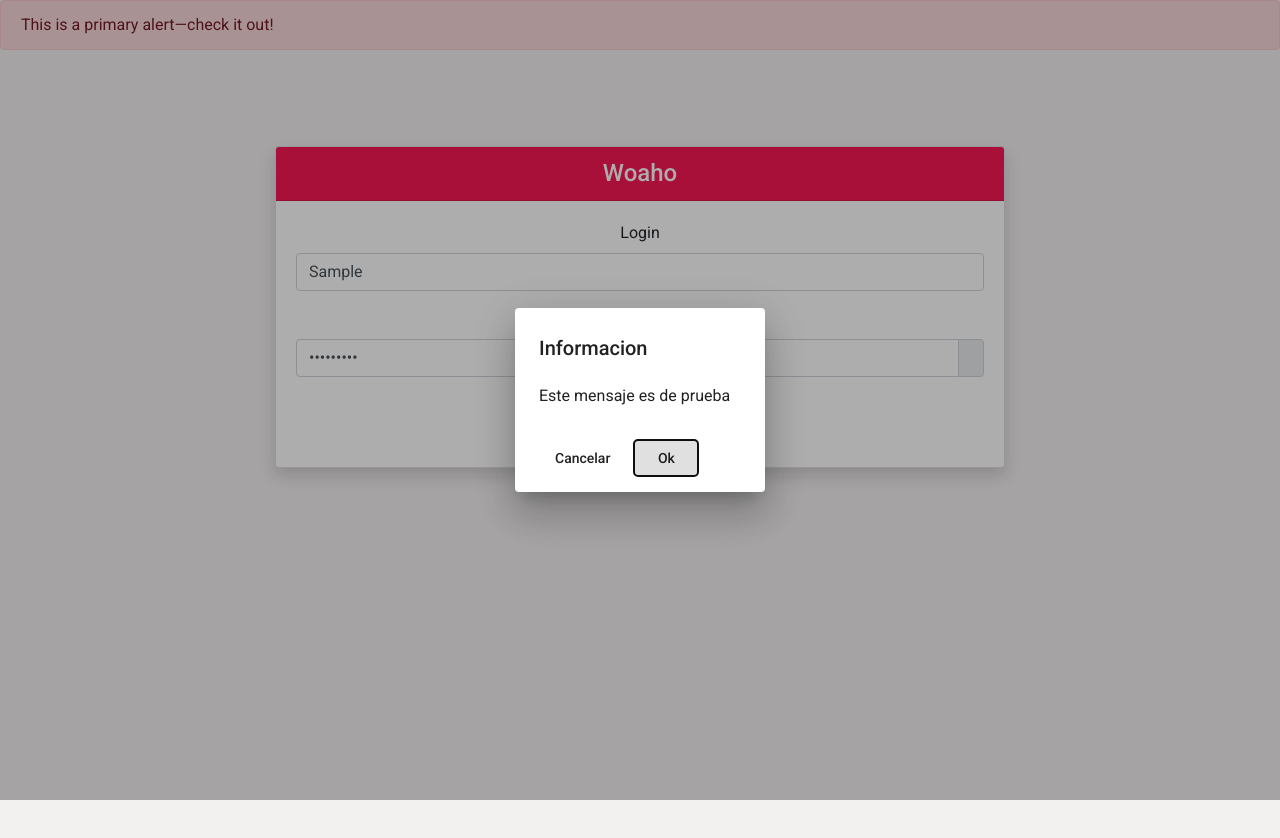
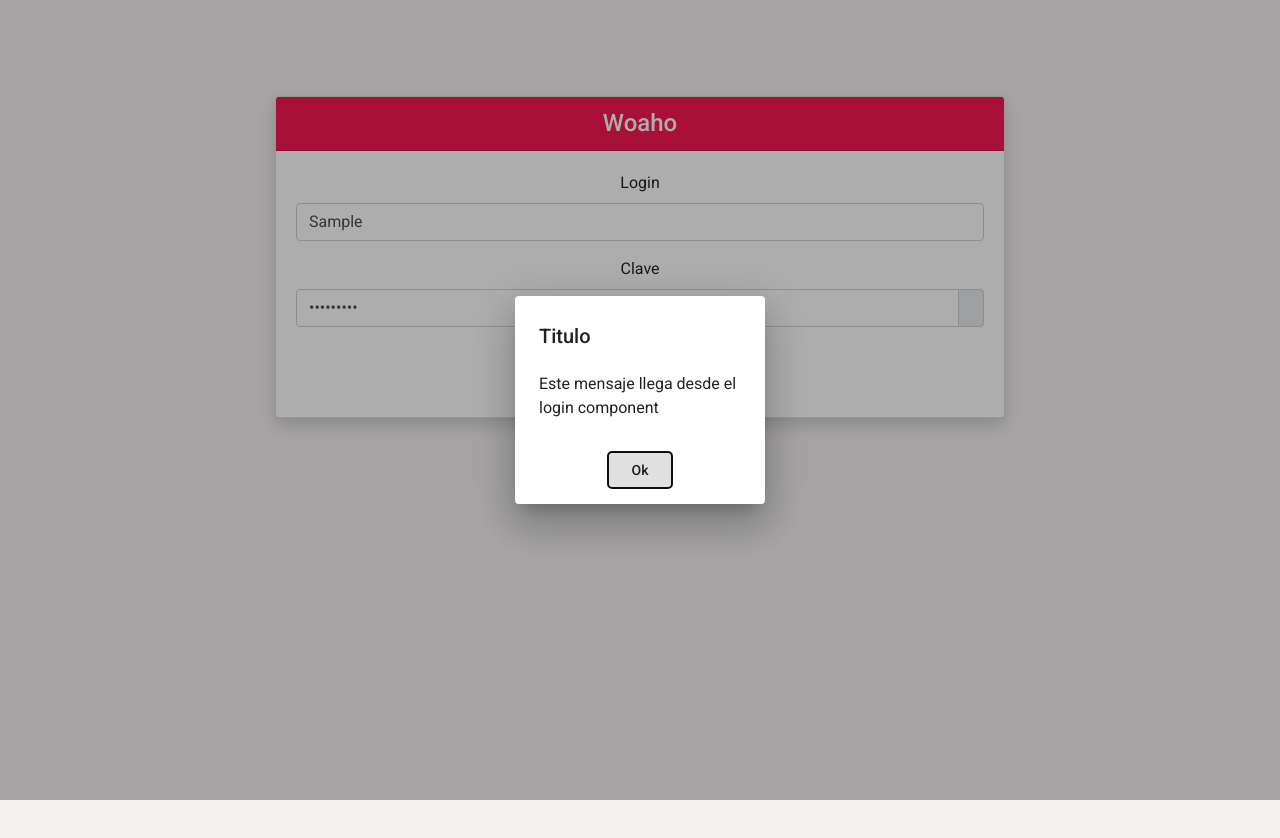
Before and after one commit to juanfernandocabuyales/waho, an Angular app in the folder adminWoahoFinal/: page / in a window 1280 px wide. Both pictures are taken after typing "Sample", "Sample123" into the empty fields and a click on the button "Ingresar". Shown: the top 838 px of the page. Before the commit the page ends 800 px from the top, so only its background shows below. Built offline with nearby package versions, Linux system fonts and the light colour scheme; some icons are missing.

Commit message:
Se ajusta dialogo de informacion

```diff
--- a/adminWoahoFinal/src/app/pages/dialog/dialog.component.html
+++ b/adminWoahoFinal/src/app/pages/dialog/dialog.component.html
@@ -2,7 +2,6 @@
 <div mat-dialog-content>
     <p>{{data.strInformacion}}</p>
 </div>
-<div mat-dialog-actions>
-    <button mat-button *ngIf="data.blnBotonCancelar">Cancelar</button>
-    <button mat-button [mat-dialog-close]="data.blnBotonCancelar" cdkFocusInitial>Ok</button>
+<div mat-dialog-actions align="center">
+    <button mat-button [mat-dialog-close]="data.blnBotonCancelar">Ok</button>
 </div>
--- a/adminWoahoFinal/src/app/pages/dialog/dialog.component.ts
+++ b/adminWoahoFinal/src/app/pages/dialog/dialog.component.ts
@@ -14,9 +14,4 @@ export class DialogComponent implements OnInit {
 
   ngOnInit(): void {
   }
-
-  closeDialog(){
-    this.dialogRef.close();
-  }
-
 }
--- a/adminWoahoFinal/src/app/pages/login/login.component.html
+++ b/adminWoahoFinal/src/app/pages/login/login.component.html
@@ -1,7 +1,3 @@
-<div class="alert alert-danger" role="alert">
-    This is a primary alert—check it out!
-</div>
-
 <div class="container pt-5 mt-5">
     <div class="row justify-content-center h-100">
         <div class="col-sm-8 align-self-center text-center">
--- a/adminWoahoFinal/src/app/pages/login/login.component.ts
+++ b/adminWoahoFinal/src/app/pages/login/login.component.ts
@@ -1,8 +1,7 @@
 import { Component, OnInit } from '@angular/core';
 import { FormBuilder, FormGroup, Validators } from '@angular/forms';
-import { MatDialog } from '@angular/material/dialog';
-import { DialogComponent } from '../dialog/dialog.component';
 import { DataDialog } from '../../interface/interfaces';
+import { UtilidadesService } from '../../services/utilidades.service';
 
 @Component({
   selector: 'app-login',
@@ -18,7 +17,7 @@ export class LoginComponent implements OnInit {
   blnEscribio = false;
 
 
-  constructor( private formBuilder: FormBuilder, private dialog: MatDialog) { }
+  constructor( private formBuilder: FormBuilder, private utilidades: UtilidadesService) { }
 
   ngOnInit(): void {
     this.loginForm = this.formBuilder.group({
@@ -27,7 +26,7 @@ export class LoginComponent implements OnInit {
   });
   }
 
-  validarLogin(){
+  validarLogin(): void{
     console.log('valor', this.f.username.value);
     this.abrirDialogo();
   }
@@ -38,20 +37,7 @@ export class LoginComponent implements OnInit {
     this.blnEscribio = !this.blnEscribio;
   }
 
-  abrirDialogo(){
-    const dataDialog: DataDialog = {
-      blnBotonCancelar : true,
-      strInformacion: 'Este mensaje es de prueba',
-      strTitulo: 'Informacion'
-    };
-    console.log('alerta', dataDialog);
-    const dialogRef = this.dialog.open(DialogComponent, {
-      width: '250px',
-      data: dataDialog
-    });
-
-    dialogRef.afterClosed().subscribe(result => {
-      console.log('The dialog was closed');
-    });
+  abrirDialogo(): void{
+    this.utilidades.abrirDialogo('Este mensaje llega desde el login component', false, 'Titulo');
   }
 }
--- /dev/null
+++ b/adminWoahoFinal/src/app/services/utilidades.service.ts
@@ -0,0 +1,30 @@
+import { Injectable } from '@angular/core';
+import { MatDialog } from '@angular/material/dialog';
+import { DataDialog } from '../interface/interfaces';
+import { DialogComponent } from '../pages/dialog/dialog.component';
+
+@Injectable({
+  providedIn: 'root'
+})
+export class UtilidadesService {
+
+  constructor(private dialog: MatDialog) { }
+
+  abrirDialogo( pMensaje: string, pBotonCancelar: boolean, pTitulo: string): void{
+    const dataDialog: DataDialog = {
+      blnBotonCancelar : pBotonCancelar,
+      strInformacion: pMensaje,
+      strTitulo: pTitulo
+    };
+    console.log('alerta', dataDialog);
+    const dialogRef = this.dialog.open(DialogComponent, {
+      width: '250px',
+      data: dataDialog,
+      disableClose: true
+    });
+
+    dialogRef.afterClosed().subscribe(result => {
+      console.log('The dialog was closed');
+    });
+  }
+}
```
